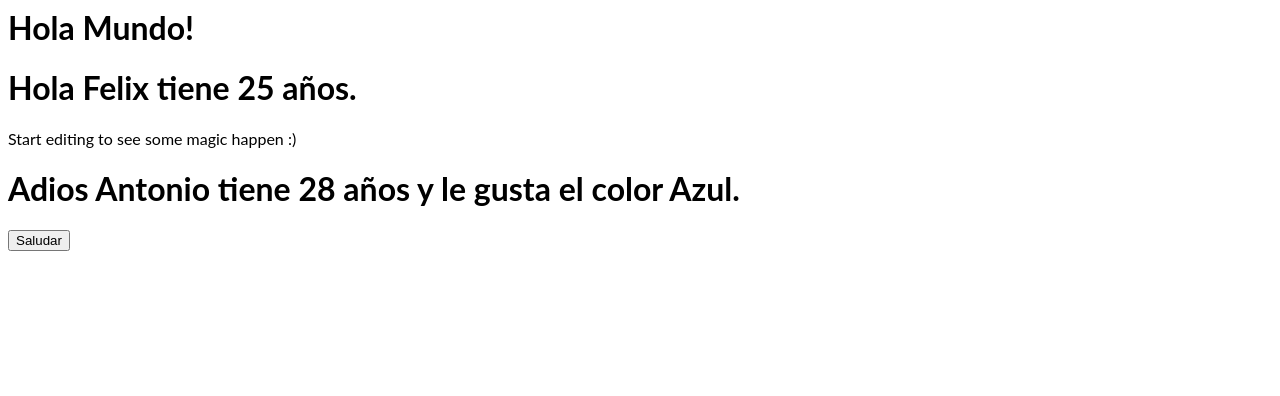
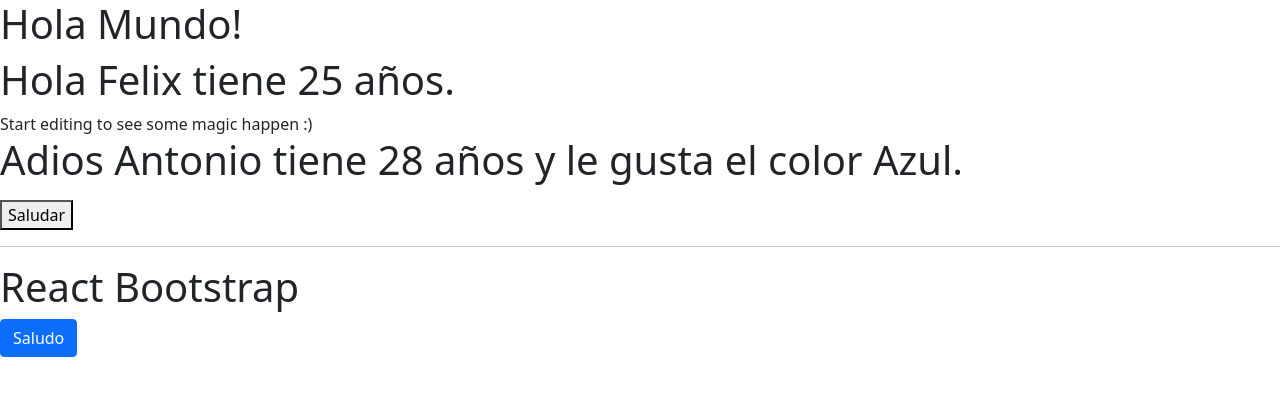
Before and after one commit to felixC89/Curso_Udemy-react-83d31k, a React (Create React App) app: page / in a window 1280 px wide. Shown: the top 396 px of the page. Built offline with nearby package versions, Linux system fonts and the light colour scheme.

Commit message:
Añadiendo React-BootStrap

```diff
--- a/package.json
+++ b/package.json
@@ -3,7 +3,11 @@
   "version": "0.0.0",
   "private": true,
   "dependencies": {
+    "@babel/runtime": "^7.14.8",
+    "@popperjs/core": "^2.9.2",
+    "bootstrap": "^5.0.2",
     "react": "^17.0.2",
+    "react-bootstrap": "^1.6.1",
     "react-dom": "^17.0.2"
   },
   "scripts": {
--- a/src/App.js
+++ b/src/App.js
@@ -1,5 +1,6 @@
 import React from 'react';
-import './style.css';
+//import './style.css';
+import { Button } from 'react-bootstrap';
 import Saludo, { Despedida, SaludarUser } from './Componentes/Saludar.js';
 
 const Saludar = nombre => {
@@ -23,6 +24,18 @@ export default function App() {
       </p>
 
       <SaludarUser UserInfo={useri} Greet={Saludar} />
+
+      <hr />
+
+      <h1>React Bootstrap</h1>
+      <Button
+        variant="primary"
+        onClick={() => {
+          alert('Hola');
+        }}
+      >
+        Saludo
+      </Button>
     </div>
   );
 }
```
Also changed, not shown: src/index.js (+5 -4 lines).
